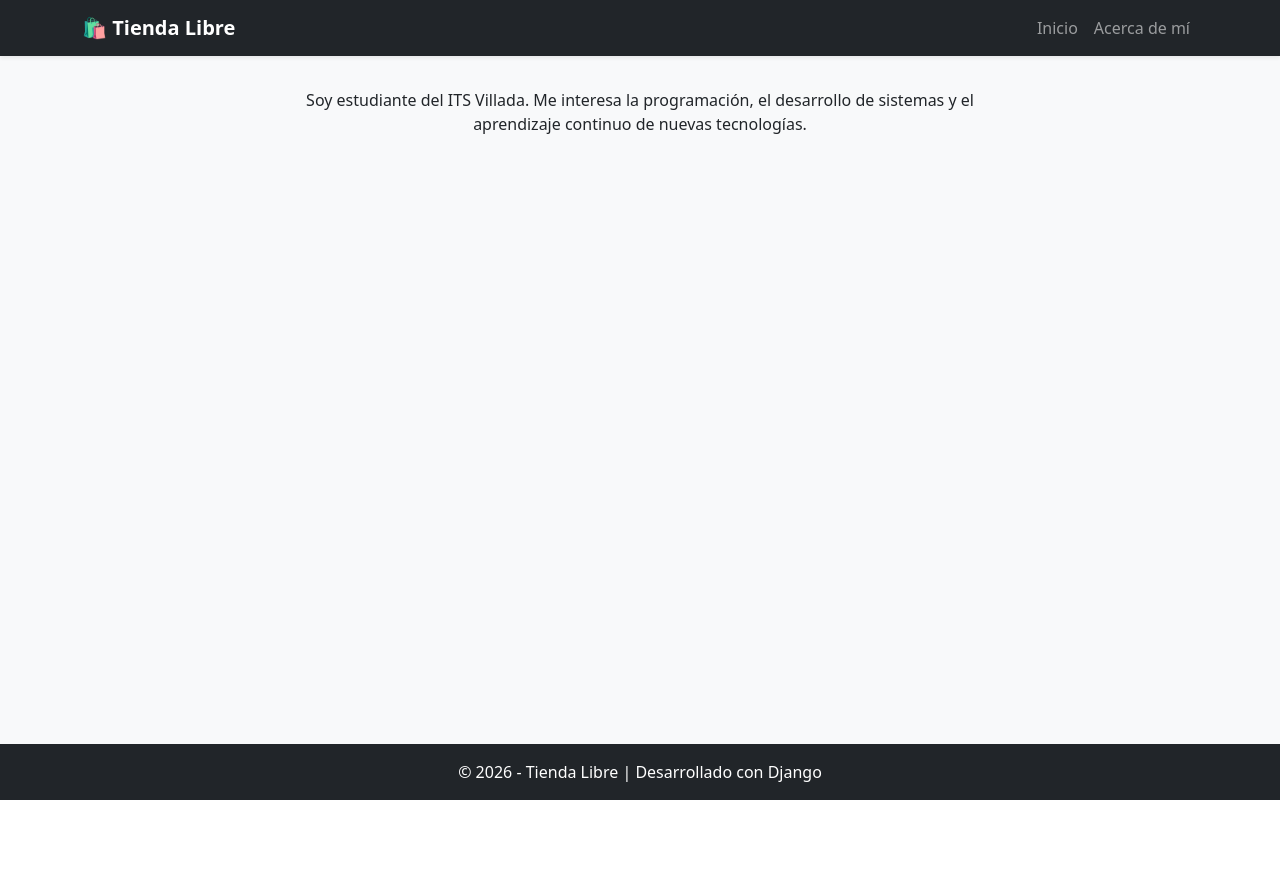
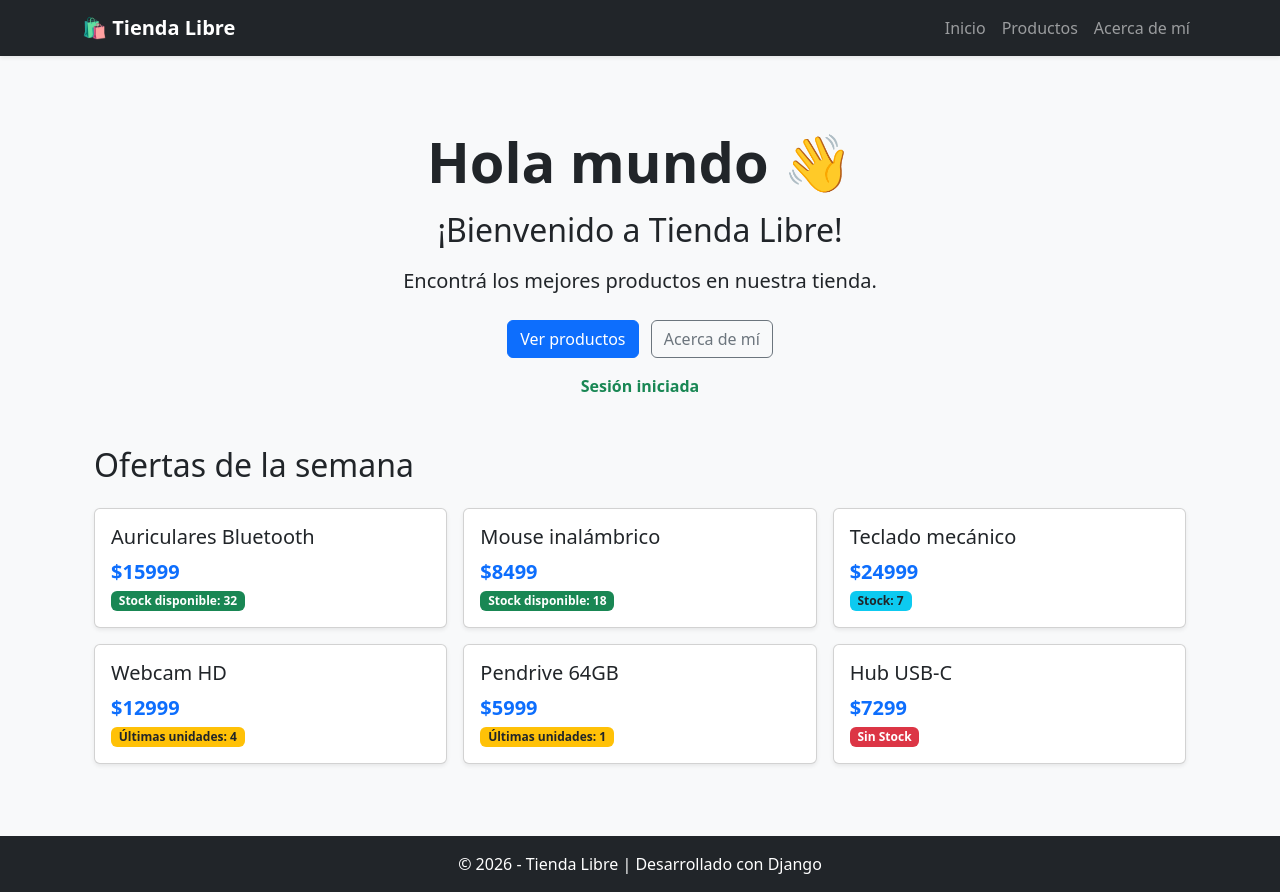
Before and after one commit to Villada-PG3/trabajo-practico-tienda-libre-facundoangelelli1, a Django app: page / in a window 1280 px wide. Before the commit the page ends 800 px from the top, so only its background shows below. Run offline with Django 5.2, Linux system fonts and the light colour scheme.

```diff
--- a/almacen/templates/almacen/_navbar.html
+++ b/almacen/templates/almacen/_navbar.html
@@ -1,6 +1,6 @@
 <nav class="navbar navbar-expand-lg navbar-dark bg-dark shadow-sm">
   <div class="container">
-    <a class="navbar-brand fw-bold" href="{% url 'home' %}">
+    <a class="navbar-brand fw-bold" href="{% url 'almacen:home' %}">
       🛍️ Tienda Libre
     </a>
     <button class="navbar-toggler" type="button" data-bs-toggle="collapse" data-bs-target="#navbarNav">
@@ -9,10 +9,13 @@
     <div class="collapse navbar-collapse" id="navbarNav">
       <ul class="navbar-nav ms-auto">
         <li class="nav-item">
-          <a class="nav-link" href="{% url 'home' %}">Inicio</a>
+          <a class="nav-link" href="{% url 'almacen:home' %}">Inicio</a>
         </li>
         <li class="nav-item">
-          <a class="nav-link" href="{% url 'acerca_de_mi' %}">Acerca de mí</a>
+          <a class="nav-link" href="{% url 'almacen:productos' %}">Productos</a>
+        </li>
+        <li class="nav-item">
+          <a class="nav-link" href="{% url 'almacen:acerca-de-mi' %}">Acerca de mí</a>
         </li>
       </ul>
     </div>
--- a/almacen/templates/almacen/home.html
+++ b/almacen/templates/almacen/home.html
@@ -1,12 +1,53 @@
 {% extends "almacen/base.html" %}
-{% block title %}inicio-tienda libre{% endblock title %}
+{% load static %}
+
+{% block title %} Inicio | Tienda Libre {% endblock %}
+
 {% block content %}
-    <div class=row>
-        <div class="col-md-8 mx-auto text-center">
-            <h1 ></h1>
-            <p>
-                Soy estudiante del ITS Villada. Me interesa la programación, el desarrollo de sistemas y el aprendizaje continuo de nuevas tecnologías.
-            </p>
+<div class="container py-5">
+  <div class="text-center home-hero">
+    <h1 class="display-4 fw-bold home-title">Hola mundo 👋</h1>
+    <h2 class="mt-3">¡Bienvenido a Tienda Libre!</h2>
+    <p class="lead mt-3 home-subtitle">Encontrá los mejores productos en nuestra tienda.</p>
+
+    <div class="mt-4">
+      <a href="{% url 'almacen:productos' %}" class="btn btn-primary me-2">Ver productos</a>
+      <a href="{% url 'almacen:acerca-de-mi' %}" class="btn btn-outline-secondary">Acerca de mí</a>
+    </div>
+
+    {% if usuario_logueado %}
+      <p class="mt-3 text-success fw-bold">Sesión iniciada</p>
+    {% else %}
+      <p class="mt-3 text-muted">Visitante</p>
+    {% endif %}
+  </div>
+
+  <h2 class="mt-5 mb-4">{{ titulo }}</h2>
+
+  <div class="row g-3">
+    {% for producto in productos_destacados %}
+    <div class="col-12 col-md-6 col-lg-4">
+      <div class="card h-100 shadow-sm">
+        <div class="card-body d-flex flex-column justify-content-between">
+          <div>
+            <h5 class="card-title">{{ producto.nombre }}</h5>
+            <p class="card-text fs-5 text-primary fw-bold">${{ producto.precio }}</p>
+          </div>
+          <div>
+            {% if producto.stock == 0 %}
+              <span class="badge bg-danger">Sin Stock</span>
+            {% elif producto.stock <= 5 %}
+              <span class="badge bg-warning text-dark">Últimas unidades: {{ producto.stock }}</span>
+            {% elif producto.stock <= 15 %}
+              <span class="badge bg-info text-dark">Stock: {{ producto.stock }}</span>
+            {% else %}
+              <span class="badge bg-success">Stock disponible: {{ producto.stock }}</span>
+            {% endif %}
+          </div>
         </div>
+      </div>
     </div>
-{% endblock content %}
+    {% endfor %}
+  </div>
+</div>
+{% endblock %}
--- a/almacen/urls.py
+++ b/almacen/urls.py
@@ -1,8 +1,10 @@
 from django.urls import path
-from .views import HomeView, AcercaDeMiView
+from . import views
 
+app_name = 'almacen'
 
 urlpatterns = [
-    path('', HomeView.as_view(), name='home'),
-    path('acerca-de-mi/', AcercaDeMiView.as_view(), name='acerca_de_mi'),
+    path('', views.home, name='home'),
+    path('productos/', views.productos, name='productos'),
+    path('acerca-de-mi/', views.acerca_de_mi, name='acerca-de-mi'),
 ]
--- a/almacen/views.py
+++ b/almacen/views.py
@@ -1,9 +1,29 @@
-from django.views.generic import TemplateView
+from django.shortcuts import render
+from .models import Producto
 
-class HomeView(TemplateView):
-    template_name = 'almacen/home.html'
+def home(request):
+    contexto = {
+        "titulo": "Ofertas de la semana",
+        "usuario_logueado": True,
+        "productos_destacados": [
+            {"nombre": "Auriculares Bluetooth", "precio": 15999, "stock": 32},
+            {"nombre": "Mouse inalámbrico", "precio": 8499, "stock": 18},
+            {"nombre": "Teclado mecánico", "precio": 24999, "stock": 7},
+            {"nombre": "Webcam HD", "precio": 12999, "stock": 4},
+            {"nombre": "Pendrive 64GB", "precio": 5999, "stock": 1},
+            {"nombre": "Hub USB-C", "precio": 7299, "stock": 0},
+        ],
+    }
+    return render(request, "almacen/home.html", contexto)
 
-class AcercaDeMiView(TemplateView):
-    template_name = 'almacen/acerca-de-mi.html'
 
-# Aquí sigues manteniendo tu ProductoTemplateViews
+def acerca_de_mi(request):
+    return render(request, "almacen/acerca-de-mi.html")
+
+def productos(request):
+    productos_db = Producto.objects.all()  # Variable en minúscula
+
+    contexto = {
+        "productos": productos_db
+    }
+    return render(request, "almacen/productos.html", contexto)
--- a/config/urls.py
+++ b/config/urls.py
@@ -3,10 +3,11 @@ from django.urls import path, include
 from django.conf import settings
 from django.conf.urls.static import static
 
+app_name = 'tiendalibre'
+
 urlpatterns = [
-
-    path('', include('almacen.urls')),  # <-- Debe ser '' para no anidar prefijos
     path('admin/', admin.site.urls),
+    path('', include('almacen.urls')),
 ]
 
 if settings.DEBUG:
```
Also changed, not shown: almacen/templates/almacen/productos.html (added, +39 -0 lines).
